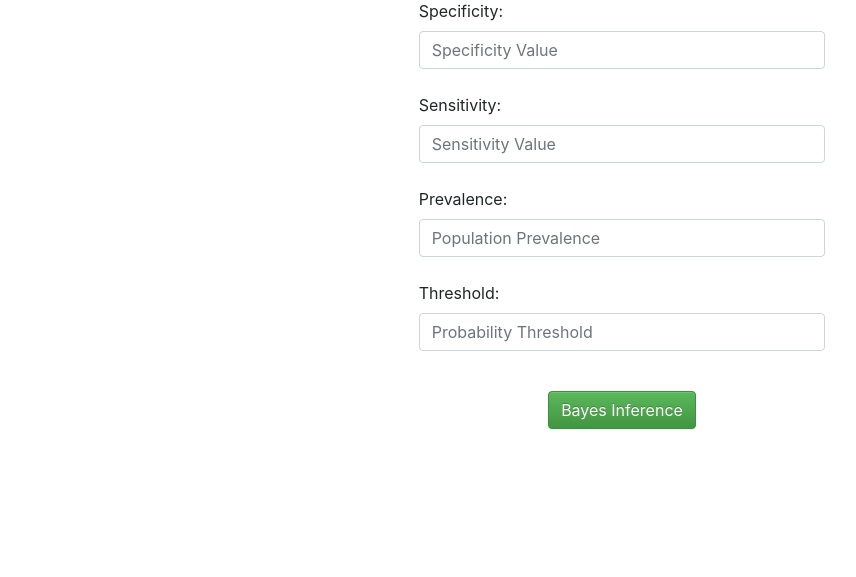
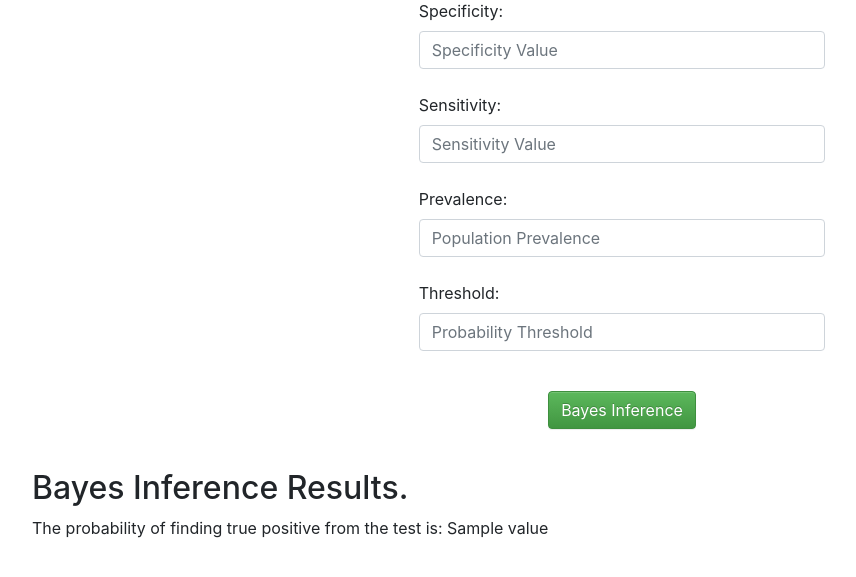
Before and after one commit to JobCollins/bayesInference, a Flask app: template templates/index.html in a window 1280 px wide. Shown: the part 95-672 px from the top of the page, without its empty margins (18-874 px from the left). Run offline with Flask 2, Linux system fonts and the light colour scheme; the template is opened without the code that fills it: values that come from a table or form of the project are taken from there, most other values are stand-ins (such as "Sample title", 1, 10 or a date in 2020); some libraries are stand-ins or nearby versions.

Commit message:
corrected the UnboundLocalVariable error and jinja

```diff
--- a/app.py
+++ b/app.py
@@ -18,7 +18,7 @@ class BayesForm(Form):
 @app.route("/", methods=['GET', 'POST'])
 def bayes():
     form = BayesForm(request.form)
-
+    prob = None
     #print(form.errors)
     if request.method == 'POST':
 
@@ -42,6 +42,7 @@ def bayes():
             num = p_pos_user*p_user
             den = p_pos_user*p_user+p_pos_non_user*p_non_user
 
+
             prob = num/den
 
 
--- a/templates/index.html
+++ b/templates/index.html
@@ -52,7 +52,6 @@
                         <strong>Success! </strong> {{ message[1] }}
                         </div>
 
-
                     {% endif %}
 
                     {% if "Error" in message[1]: %}
@@ -68,5 +67,12 @@
             <br>
         </div>
     </div>
+    {% if value != None %}
+        <div style="margin-left: 50px;">
+            <h2>Bayes Inference Results.</h2>
+            <p>The probability of finding true positive from the test is: {{ value }}</p>
+        </div>
+    {% endif %}
+
   </body>
 </html>
```
